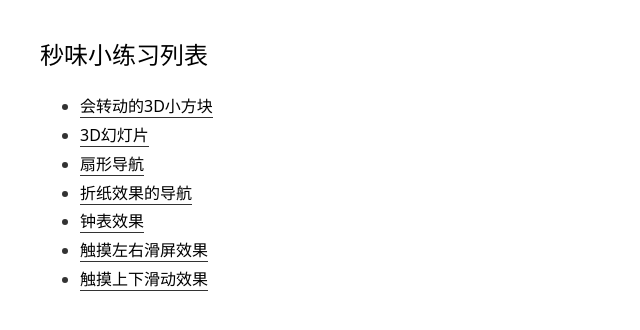
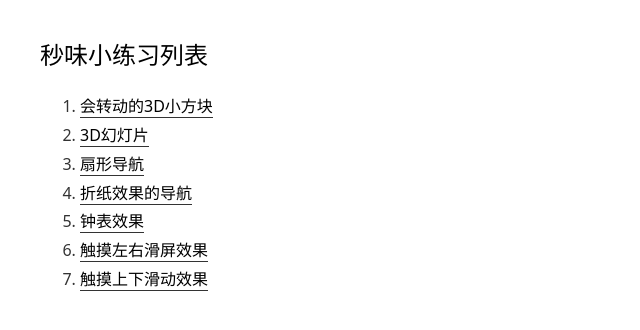
Before and after one commit to a-meng/miaov, a website: page index.html in a window 1280 px wide. Shown: the full height of the page, 0-640 px from the left. Drawn offline with Linux system fonts and the light colour scheme.

```diff
--- a/index.html
+++ b/index.html
@@ -37,7 +37,7 @@
 <body>
 <div class="container">
     <h2>秒味小练习列表</h2>
-    <ul class="list">
+    <ol class="list">
         <li>
             <a target="_blank" href="fangkuai/index.html">会转动的3D小方块</a>
         </li>
@@ -53,7 +53,7 @@
         <li><a href="zhongbiao/index.html">钟表效果</a></li>
         <li><a href="huadong/index.html">触摸左右滑屏效果</a></li>
         <li><a href="huadong2/index.html">触摸上下滑动效果</a></li>
-    </ul>
+    </ol>
 </div>
 
 </body>
```
